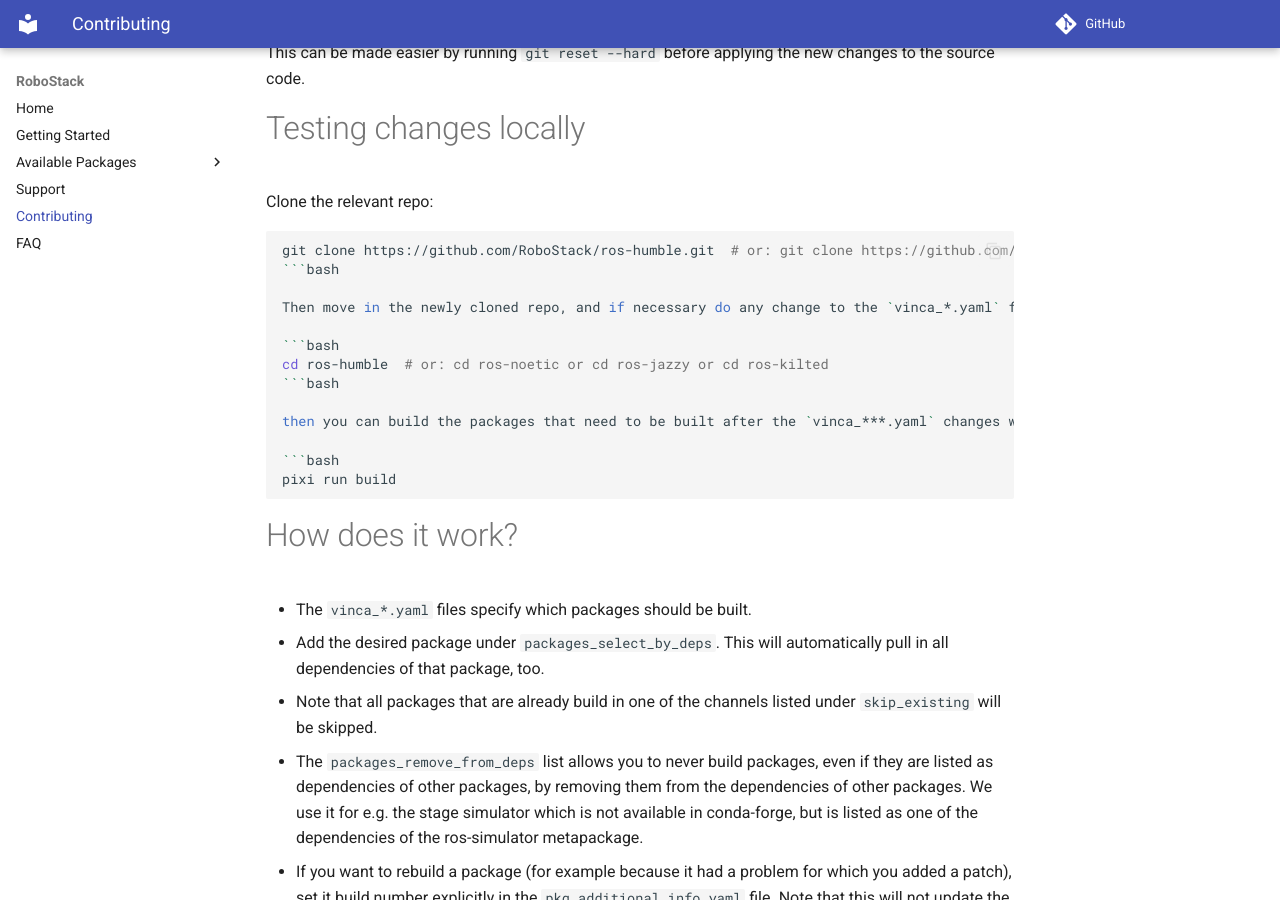
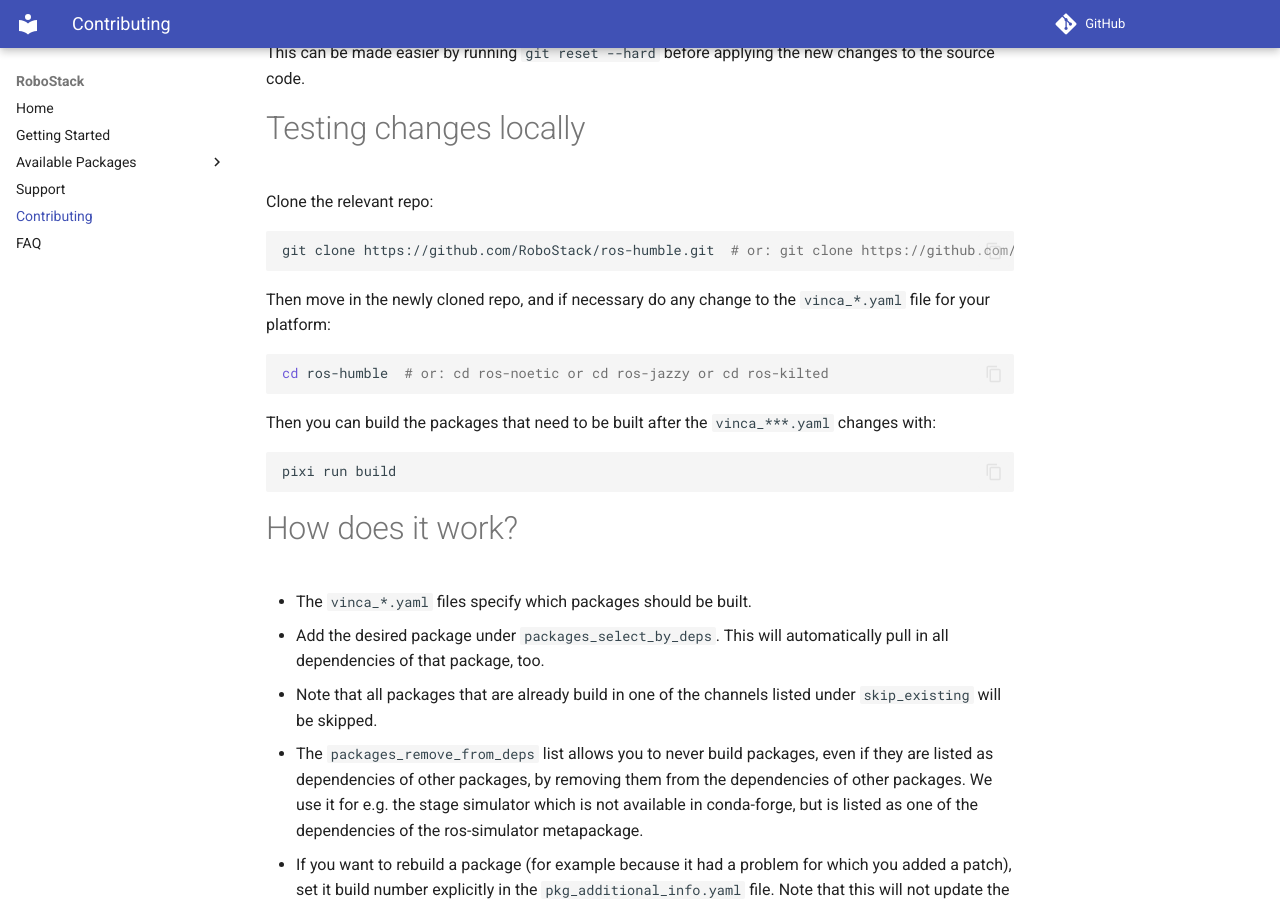
Before and after one commit to RoboStack/robostack.github.io, an MkDocs documentation site: the page built from docs/Contributing.md, in a window 1280 px wide and 900 px high, scrolled down 1793 px. Built offline with MkDocs 1.6.1 and Material for MkDocs 9.7.7, drawn with Linux system fonts in a browser that asks for light colours; comment, search, counter and statistics services are not loaded; some of the changed text lies outside the part shown.

Commit message:
Fix the typos and bash inside the markdown

````diff
--- a/docs/Contributing.md
+++ b/docs/Contributing.md
@@ -53,15 +53,15 @@ Clone the relevant repo:
 
 ```bash
 git clone https://github.com/RoboStack/ros-humble.git  # or: git clone https://github.com/RoboStack/ros-noetic.git or git clone https://github.com/RoboStack/ros-jazzy.git or git clone https://github.com/RoboStack/ros-kilted.git
-```bash
+```
 
 Then move in the newly cloned repo, and if necessary do any change to the `vinca_*.yaml` file for your platform:
 
 ```bash
 cd ros-humble  # or: cd ros-noetic or cd ros-jazzy or cd ros-kilted
-```bash
+```
 
-then you can build the packages that need to be built after the `vinca_***.yaml` changes with:
+Then you can build the packages that need to be built after the `vinca_***.yaml` changes with:
 
 ```bash
 pixi run build
````
Also changed, not shown: other parts of docs/Contributing.md (+1 -1 lines).
